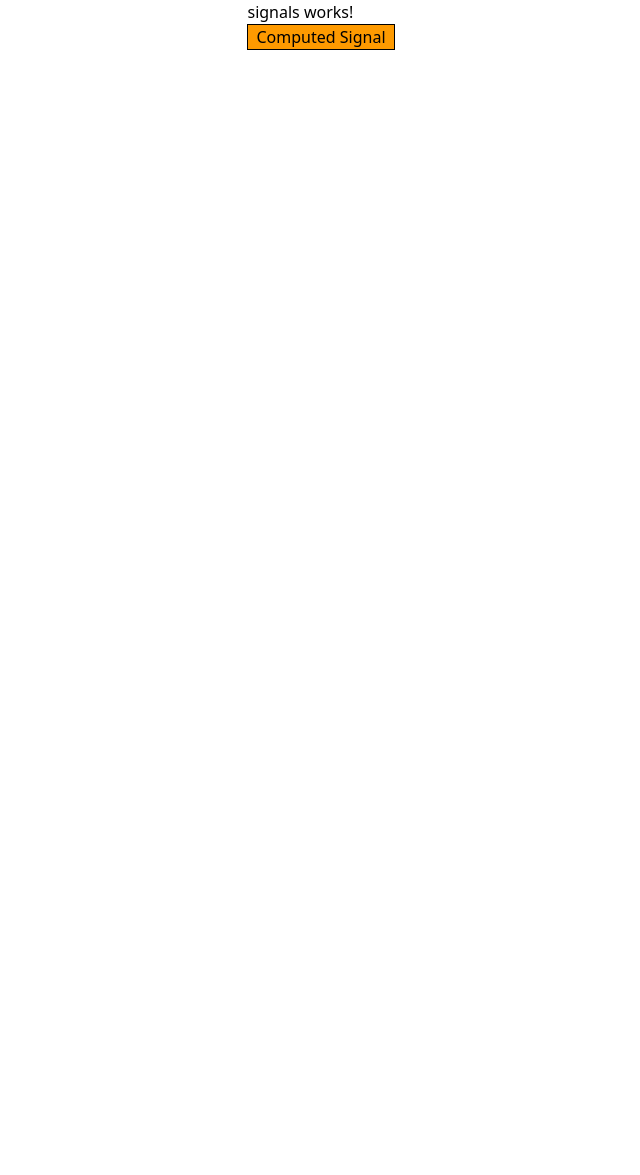
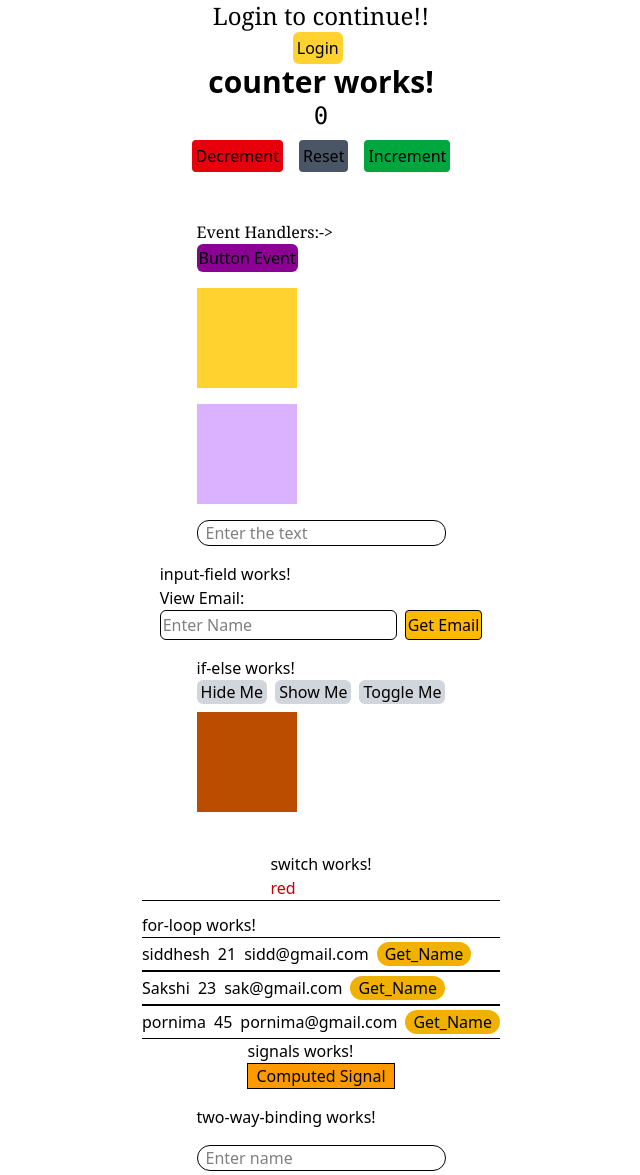
Before and after one commit to git-sidd/Angular_Learning, an Angular app: page / in a window 1280 px wide. Shown: the whole page, without its empty margins (319-959 px from the left). Before the commit the page ends 800 px from the top, so only its background shows below. Built offline with nearby package versions, Linux system fonts and the light colour scheme.

Commit message:
Two-Way-Binding

```diff
--- a/src/app/app.html
+++ b/src/app/app.html
@@ -1,5 +1,5 @@
 <div class="flex flex-col items-center justify-center">
-        <!-- <app-login></app-login>
+        <app-login></app-login>
 
         <counter></counter>
 
@@ -7,7 +7,10 @@
         <input-field></input-field>
         <ifelse></ifelse>
         <switch/>
-        <forloop/> -->
+        <forloop/>
         <signals/>
 
+        <binding/>
+
+
 </div>
--- a/src/app/app.ts
+++ b/src/app/app.ts
@@ -7,11 +7,12 @@ import { IfElse } from './if-else/if-else';
 import { Switch } from './switch/switch';
 import { ForLoop } from './for-loop/for-loop';
 import { Signals } from './signals/signals';
+import { TwoWayBinding } from './two-way-binding/two-way-binding';
 
 
 @Component({
   selector: 'app-root',
-  imports: [Login,Counter,Events,InputField,IfElse,Switch,ForLoop,Signals],
+  imports: [Login,Counter,Events,InputField,IfElse,Switch,ForLoop,Signals,TwoWayBinding],
   templateUrl: './app.html',
   styleUrl: './app.css'
 })
--- /dev/null
+++ b/src/app/two-way-binding/two-way-binding.html
@@ -0,0 +1,4 @@
+<p class="mt-4">two-way-binding works!</p>
+
+<h1 class="text-2xl mb-4">{{name}}</h1>
+<input [(ngModel)]="name" type="text" class="border border-black rounded-2xl px-2 mb-1" placeholder="Enter name">
--- /dev/null
+++ b/src/app/two-way-binding/two-way-binding.ts
@@ -0,0 +1,12 @@
+import { Component } from '@angular/core';
+import { FormsModule } from '@angular/forms';
+
+@Component({
+  selector: 'binding',
+  imports: [FormsModule],
+  templateUrl: './two-way-binding.html',
+  styleUrl: './two-way-binding.css'
+})
+export class TwoWayBinding {
+  name="";
+}
```
Also changed, not shown: src/app/two-way-binding/two-way-binding.css (added), 1 other file (tests, documents, lock files or other folders).
